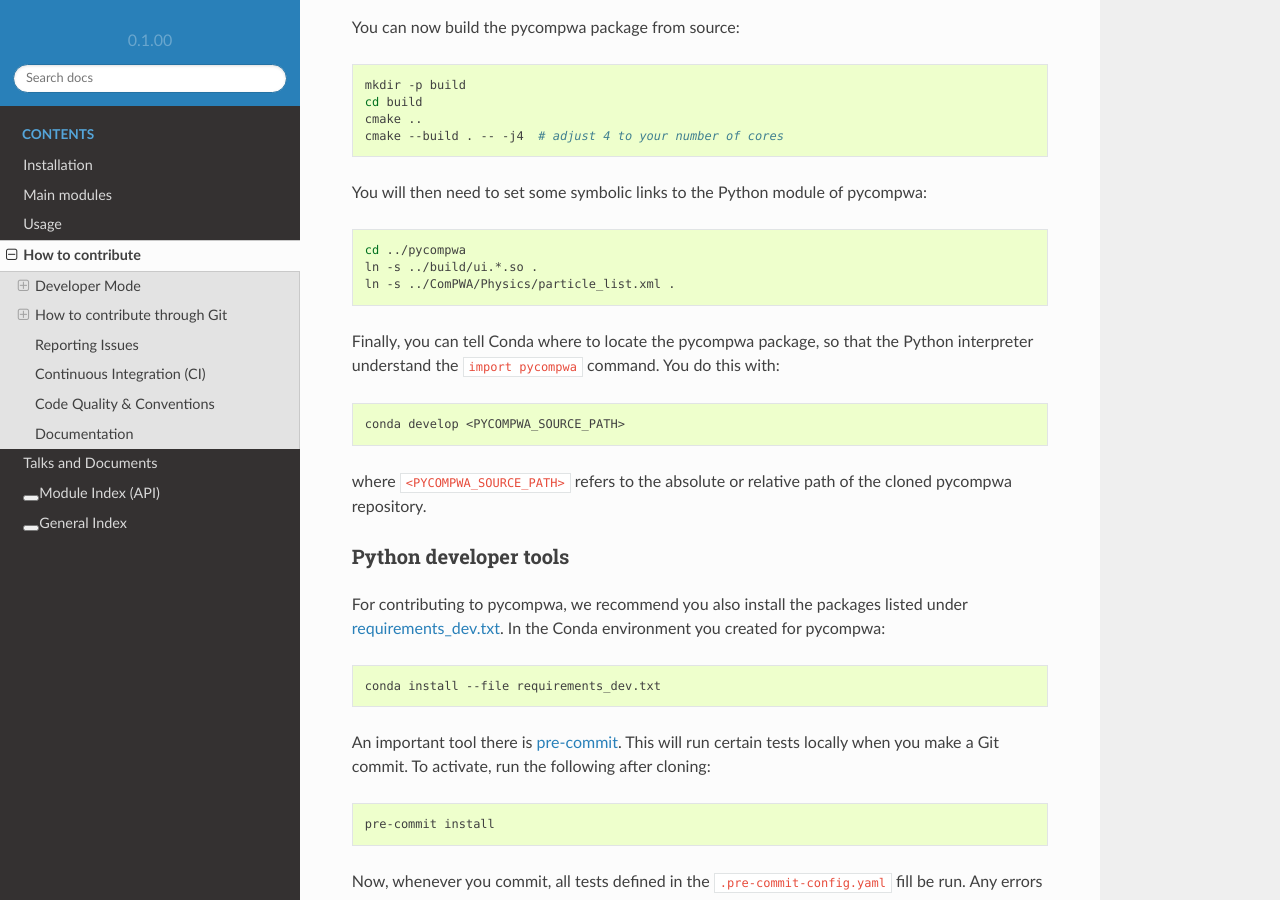
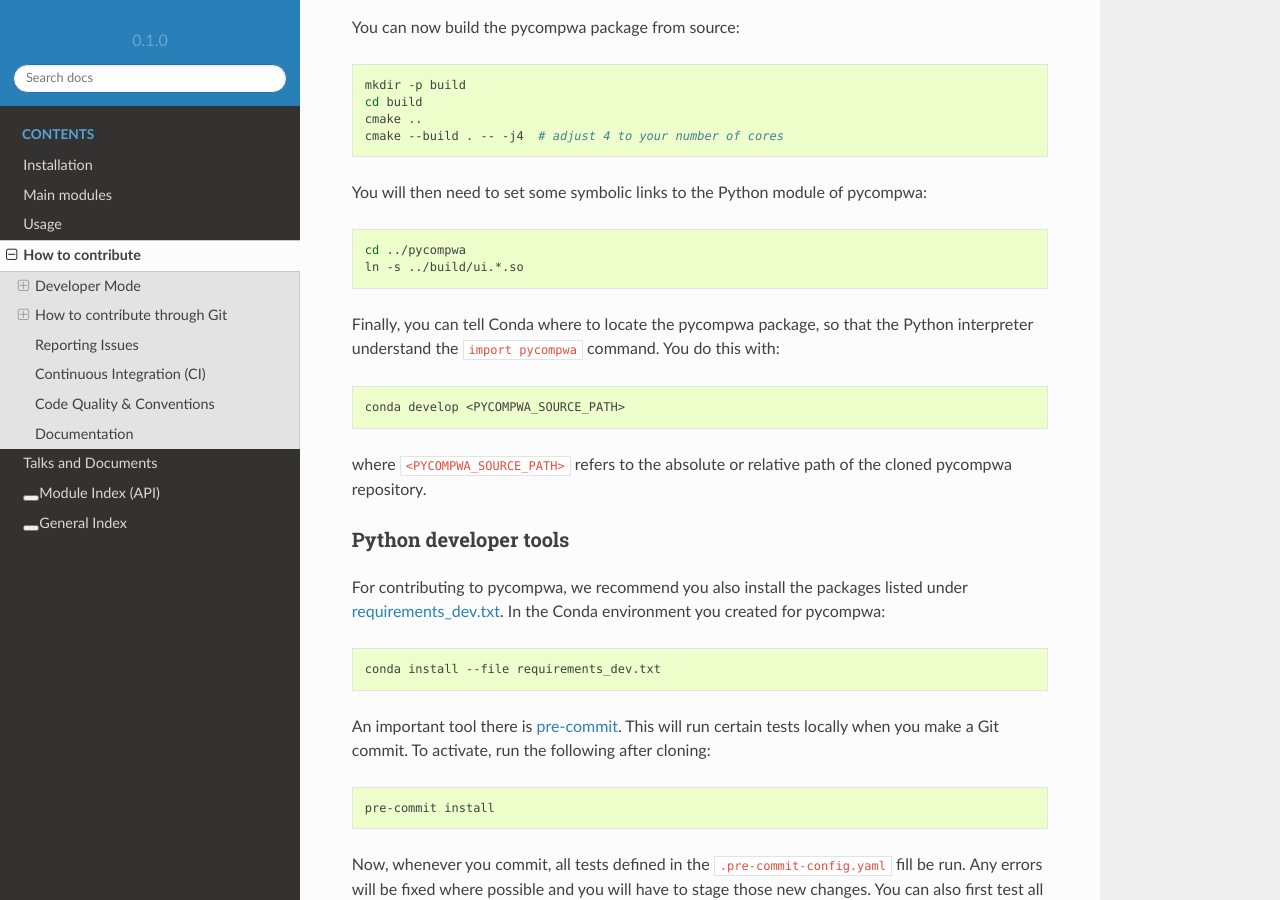
Before and after one commit to ComPWA/pycompwa, a Sphinx documentation site: the page built from doc/source/contribute.rst, in a window 1280 px wide and 900 px high, scrolled down 711 px. Built offline with Sphinx 7.4.7 and the Read the Docs theme 2.0.0, drawn with Linux system fonts in a browser that asks for light colours; pages that are not in the unit, such as notebooks, are missing from menus; the version number is read from the project's files by our own code.

```diff
--- a/doc/requirements.txt
+++ b/doc/requirements.txt
@@ -1,7 +1,7 @@
-doc8
+doc8==0.8.0
 jupyter
-nbsphinx
+nbsphinx==0.5.1
 sphinx-copybutton
-sphinx>=2.2.0
+sphinx==2.4.4
 sphinx_rtd_theme
 uproot
--- a/doc/source/conf.py
+++ b/doc/source/conf.py
@@ -138,7 +138,7 @@
 ]
 
 # Settings for nbsphinx
-if 'TRAVIS' in os.environ or 'NBSPHINX_EXECUTE' in os.environ:
+if 'NBSPHINX_EXECUTE' in os.environ:
     nbsphinx_execute = 'always'
 else:
     nbsphinx_execute = 'never'
--- a/doc/source/contribute.rst
+++ b/doc/source/contribute.rst
@@ -48,8 +48,7 @@
 .. code-block:: shell
 
   cd ../pycompwa
-  ln -s ../build/ui.*.so .
-  ln -s ../ComPWA/Physics/particle_list.xml .
+  ln -s ../build/ui.*.so
 
 Finally, you can tell Conda where to locate the pycompwa package, so that the
 Python interpreter understand the ``import pycompwa`` command. You do this with:
--- a/requirements_dev.txt
+++ b/requirements_dev.txt
@@ -9,7 +9,7 @@
 pep8-naming
 pre-commit==2.2.0
 pylint==2.4.4
-pytest
+pytest==5.4.1
 pytest-cov
 scipy
-tox
+tox==3.14.6
--- a/setup.py
+++ b/setup.py
@@ -32,7 +32,7 @@
 
 setup(
     name='pycompwa',
-    version='0.1.00',
+    version='0.1.0',
     author='The ComPWA team',
     maintainer_email="compwa-admin@ep1.rub.de",
     url="https://github.com/ComPWA/pycompwa",
```
Also changed, not shown: .travis.yml, 1 other file.
